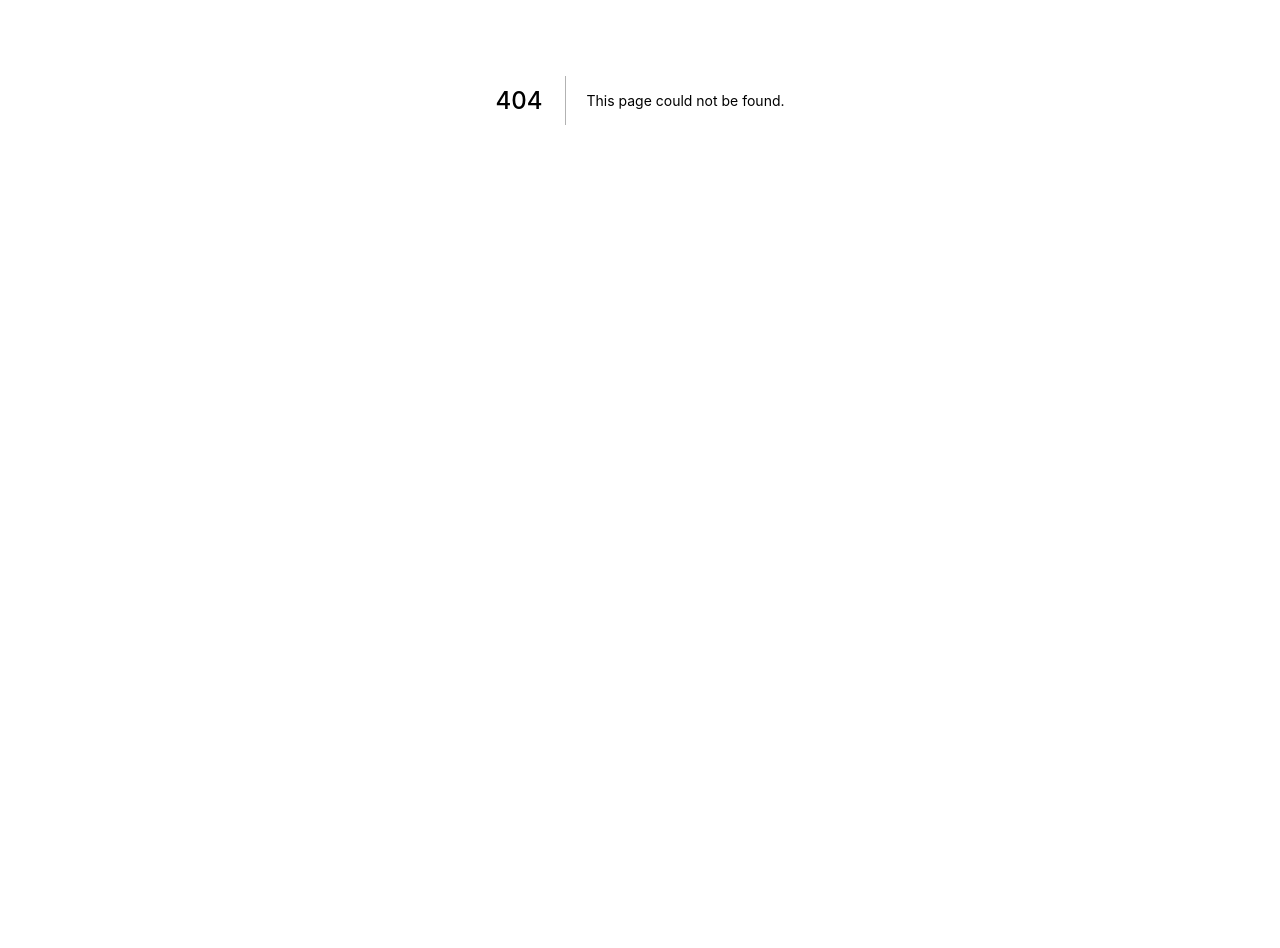
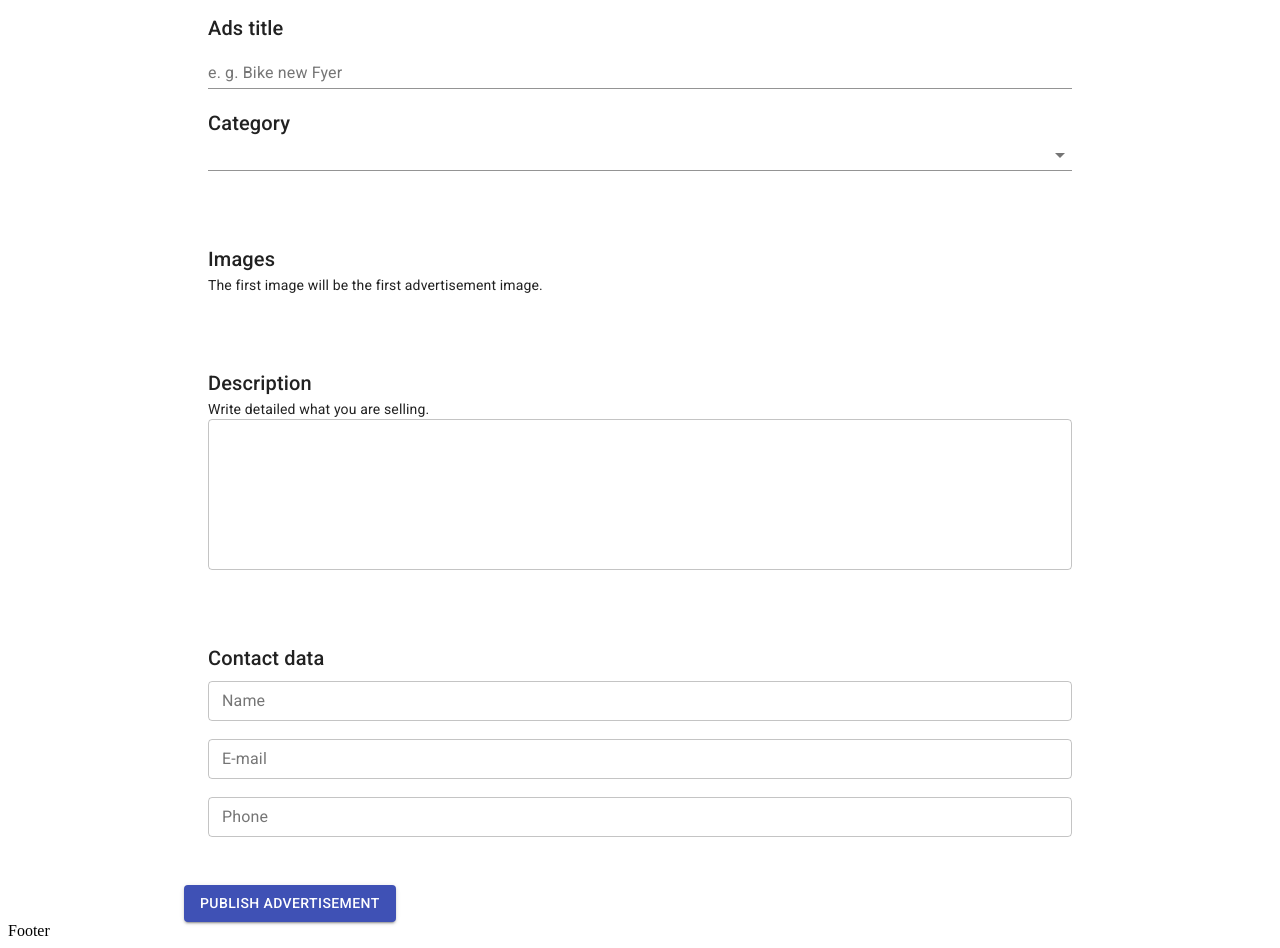
Before and after one commit to meloryayala/anunx-next-project, a Next.js app: page /user/publish in a window 1280 px wide. Before the commit this address had no page. Shown: the part 300-1248 px from the top of the page. Before the commit the page ends 800 px from the top, so only its background shows below. Built offline with nearby package versions, Linux system fonts and the light colour scheme.

Commit message:
creating page/interface for publish advertisement

```diff
--- /dev/null
+++ b/pages/user/publish.js
@@ -0,0 +1,133 @@
+import {
+    Box,
+    Button,
+    Container,
+    Select,
+    TextField,
+    Typography,
+    makeStyles
+} from '@material-ui/core'
+import TemplateDefault from '../../templates/Default'
+
+const useStyles = makeStyles((theme) => ({
+    container: {
+        padding: theme.spacing(8, 0, 6)
+    },
+    box: {
+        backgroundColor: theme.palette.background.white,
+        padding: theme.spacing(3)
+    },
+    boxContainer: {
+        paddingBottom: theme.spacing(3)
+    }
+}))
+
+
+
+const Publish = () => {
+    const classes = useStyles()
+
+    return (
+        <TemplateDefault>
+            <Container maxWidth="sm" className={classes.container}>
+                <Typography component="h1" variant="h2" color="textPrimary" align="center">
+                    Publish advertisement
+                </Typography>
+                <Typography component="h5" variant="h5" color="textPrimary" align="center">
+                    More details the better!
+                </Typography>
+            </Container>
+            <Container maxWidth="md" className={classes.boxContainer}>
+                <Box className={classes.box}>
+                    <Typography component="h6" variant="h6" color="textPrimary">
+                        Ads title
+                    </Typography>
+                    <TextField
+                        label="e. g. Bike new Fyer"
+                        size="small"
+                        fullWidth
+                    />
+                    <br /> <br />
+                    <Typography component="h6" variant="h6" color="textPrimary">
+                        Category
+                    </Typography>
+                    <Select
+                        native
+                        value=""
+                        fullWidth
+                        onChange={() => { }}
+                        inputProps={{
+                            name: 'age',
+                        }}
+                    />
+                </Box>
+            </Container>
+
+            <Container maxWidth="md" className={classes.boxContainer}>
+                <Box className={classes.box}>
+                    <Typography component="h6" variant="h6" color="textPrimary">
+                        Images
+                    </Typography>
+                    <Typography component="div" variant="body2" color="textPrimary">
+                        The first image will be the first advertisement image.
+                    </Typography>
+
+                </Box>
+            </Container>
+
+            <Container maxWidth="md" className={classes.boxContainer}>
+                <Box className={classes.box}>
+                    <Typography component="h6" variant="h6" color="textPrimary">
+                        Description
+                    </Typography>
+                    <Typography component="div" variant="body2" color="textPrimary">
+                        Write detailed what you are selling.
+                    </Typography>
+                    <TextField
+                        multiline
+                        rows={6}
+                        variant="outlined"
+                        fullWidth
+                    />
+                </Box>
+            </Container>
+
+            <Container maxWidth="md" className={classes.boxContainer}>
+                <Box className={classes.box}>
+                    <Typography component="h6" variant="h6" color="textPrimary" gutterBottom>
+                        Contact data
+                    </Typography>
+                    <TextField
+                        label="Name"
+                        variant="outlined"
+                        size="small"
+                        fullWidth
+                    />
+                    <br /><br />
+                    <TextField
+                        label="E-mail"
+                        variant="outlined"
+                        size="small"
+                        fullWidth
+                    />
+                    <br /><br />
+                    <TextField
+                        label="Phone"
+                        variant="outlined"
+                        size="small"
+                        fullWidth
+                    />
+                </Box>
+            </Container>
+            <Container maxWidth="md">
+                <Box>
+                    <Button variant="contained" color="primary">
+                        Publish advertisement
+                    </Button>
+                </Box >
+            </Container>
+        </TemplateDefault>
+    )
+}
+
+export default Publish
--- a/src/theme.js
+++ b/src/theme.js
@@ -8,6 +8,10 @@ const theme = createTheme({
         secondary: {
             main: "#555555",
         },
+        background: {
+            default: 'rgb(242,244, 245)',
+            white: '#ffffff'
+        }
     }
 })
 
```
